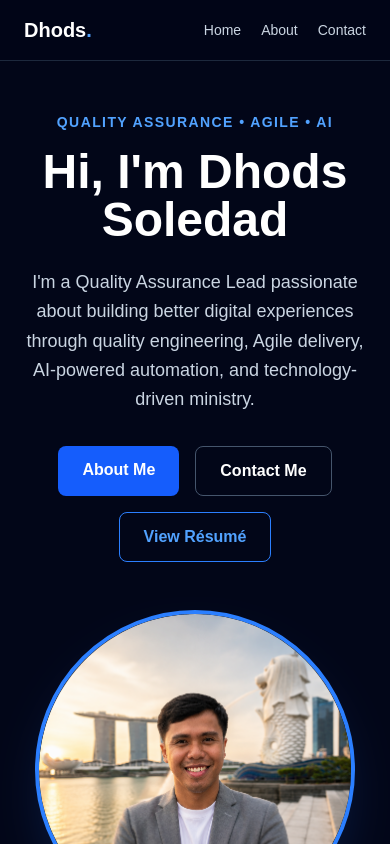
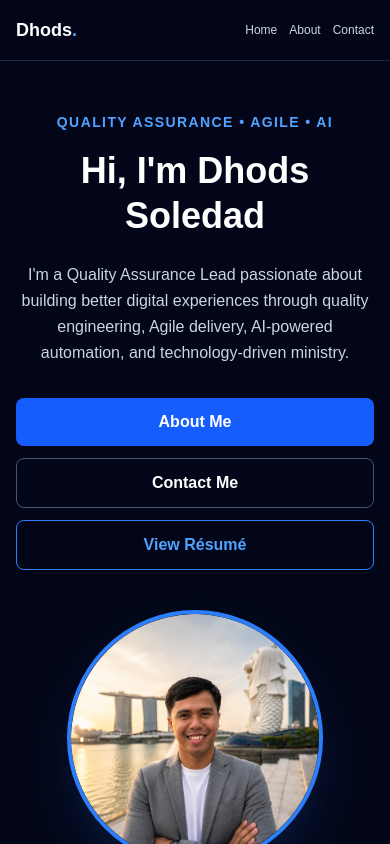
Before and after one commit to xXSOLEDADXx22/dhods-portfolio, a Next.js app: page / in a window 390 px wide. Shown: the top 844 px of the page. Built offline with nearby package versions, Linux system fonts and the light colour scheme.

Commit message:
Improve mobile responsiveness

```diff
--- a/app/page.tsx
+++ b/app/page.tsx
@@ -2,14 +2,14 @@ import Image from "next/image";
 
 export default function Home() {
   return (
-      <main className="bg-slate-950 text-white">
+      <main className="overflow-x-hidden bg-slate-950 text-white">
         <nav className="fixed left-0 top-0 z-50 w-full border-b border-slate-800 bg-slate-950/90 backdrop-blur">
-          <div className="mx-auto flex max-w-6xl items-center justify-between px-6 py-4">
-            <a href="#" className="text-xl font-bold text-white">
+          <div className="mx-auto flex max-w-6xl items-center justify-between px-4 py-4 sm:px-6">
+            <a href="#" className="text-lg font-bold text-white sm:text-xl">
               Dhods<span className="text-blue-400">.</span>
             </a>
 
-            <div className="flex items-center gap-5 text-sm font-medium text-slate-300">
+            <div className="flex items-center gap-3 text-xs font-medium text-slate-300 sm:gap-6 sm:text-sm">
               <a className="transition hover:text-blue-400" href="#">
                 Home
               </a>
@@ -26,28 +26,28 @@ export default function Home() {
         </nav>
         {/* Hero section */}
         {/* Hero section */}
-        <section className="flex min-h-screen items-center px-6 pb-16 pt-28">
-          <div className="mx-auto grid max-w-6xl items-center gap-12 md:grid-cols-2">
+        <section className="flex min-h-screen items-center px-4 pb-16 pt-28 sm:px-6">
+          <div className="mx-auto grid w-full max-w-6xl items-center gap-10 md:grid-cols-2 md:gap-12">
             {/* Introduction */}
             <div className="text-center md:text-left">
               <p className="mb-4 text-sm font-semibold uppercase tracking-widest text-blue-400">
                 Quality Assurance • Agile • AI
               </p>
 
-              <h1 className="mb-6 text-5xl font-bold">
+              <h1 className="mb-6 text-4xl font-bold leading-tight sm:text-5xl">
                 Hi, I&apos;m Dhods Soledad
               </h1>
 
-              <p className="mb-8 text-lg leading-relaxed text-slate-300">
+              <p className="mb-8 text-base leading-relaxed text-slate-300 sm:text-lg">
                 I&apos;m a Quality Assurance Lead passionate about building better
                 digital experiences through quality engineering, Agile delivery,
                 AI-powered automation, and technology-driven ministry.
               </p>
 
-              <div className="flex flex-wrap justify-center gap-4 md:justify-start">
+              <div className="flex flex-col justify-center gap-3 sm:flex-row sm:flex-wrap sm:gap-4 md:justify-start">
                 <a
                     href="#about"
-                    className="rounded-lg bg-blue-600 px-6 py-3 font-semibold transition hover:bg-blue-500"
+                    className="w-full rounded-lg bg-blue-600 px-6 py-3 text-center font-semibold transition hover:bg-blue-500 sm:w-auto"
                 >
                   About Me
                 </a>
@@ -72,8 +72,7 @@ export default function Home() {
 
             {/* Profile picture */}
             <div className="flex justify-center">
-              <div className="relative h-80 w-80 overflow-hidden rounded-full border-4 border-blue-500 bg-slate-800 shadow-2xl shadow-blue-500/20">
-                <Image
+              <div className="relative h-64 w-64 overflow-hidden rounded-full border-4 border-blue-500 bg-slate-800 shadow-2xl shadow-blue-500/20 sm:h-80 sm:w-80">                <Image
                     src="/profile.png"
                     alt="Professional portrait of Dhods Soledad"
                     fill
```
